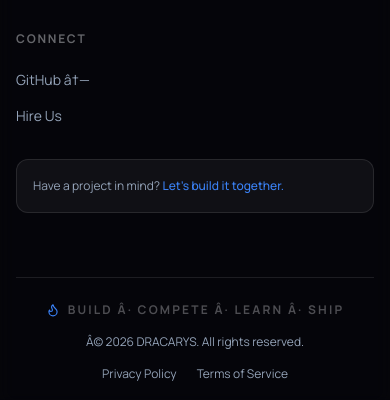
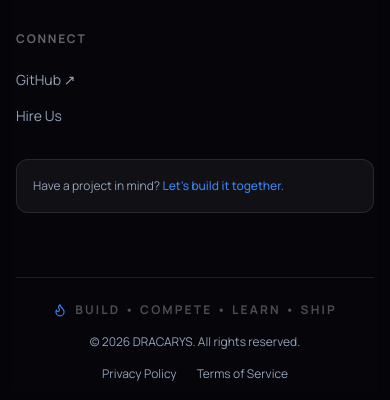
Before and after one commit to parthiban-dot/dracarysweb, a Next.js app: page /hackathons in a window 390 px wide. Shown: the part 1531-1931 px from the top of the page. Built offline with nearby package versions, Linux system fonts and the light colour scheme; no server answers; the database is empty.

Commit message:
fix: responsive marquee fade, remove last gradient on Classroom, fix character encodings

```diff
--- a/src/app/home-client.tsx
+++ b/src/app/home-client.tsx
@@ -108,7 +108,7 @@ export function HomeClient({ stats, featuredProjects, featuredHackathons, featur
             <motion.div initial={{ opacity: 0, x: -30 }} whileInView={{ opacity: 1, x: 0 }} viewport={{ once: true }} transition={{ duration: 0.6 }}>
 
               <h2 className="text-4xl md:text-5xl font-extrabold text-white mb-6 tracking-tight">
-                Built Beyond the <span className="text-transparent bg-clip-text bg-gradient-to-r from-primary to-secondary">Classroom.</span>
+                Built Beyond the <span className="text-white italic" style={{ fontFamily: "var(--font-kaushan)", fontWeight: 400, fontSize: "1.05em" }}>Classroom.</span>
               </h2>
 
               <p className="text-lg text-white/70 leading-relaxed mb-8">
--- a/src/components/layout/footer.tsx
+++ b/src/components/layout/footer.tsx
@@ -98,7 +98,7 @@ export function Footer() {
                     rel={link.external ? "noopener noreferrer" : undefined}
                     className="text-sm text-muted-foreground hover:text-primary transition-colors"
                   >
-                    {link.label} {link.external && "â†—"}
+                    {link.label} {link.external && "↗"}
                   </Link>
                 </li>
               ))}
@@ -119,11 +119,11 @@ export function Footer() {
           <div className="flex items-center gap-2">
             <Flame className="w-3.5 h-3.5 text-primary" />
             <p className="text-xs font-bold tracking-[0.18em] uppercase text-foreground/30">
-              Build Â· Compete Â· Learn Â· Ship
+              Build • Compete • Learn • Ship
             </p>
           </div>
           <p className="text-xs text-muted-foreground">
-            Â© {new Date().getFullYear()} DRACARYS. All rights reserved.
+            © {new Date().getFullYear()} DRACARYS. All rights reserved.
           </p>
           <div className="flex gap-5">
             <Link href="#" className="text-xs text-muted-foreground hover:text-primary transition-colors">
--- a/src/components/layout/navbar.tsx
+++ b/src/components/layout/navbar.tsx
@@ -147,11 +147,11 @@ export function Navbar() {
             <div className="flex items-center gap-2 mb-3">
               <Flame className="w-4 h-4 text-primary" />
               <p className="text-xs font-bold tracking-[0.2em] uppercase text-foreground/40">
-                Build Â· Compete Â· Learn Â· Ship
+                Build • Compete • Learn • Ship
               </p>
             </div>
             <p className="text-xs text-foreground/25">
-              Â© {new Date().getFullYear()} DRACARYS Engineering Team
+              © {new Date().getFullYear()} DRACARYS Engineering Team
             </p>
           </div>
         </div>
--- a/src/components/shared/tech-marquee.tsx
+++ b/src/components/shared/tech-marquee.tsx
@@ -19,8 +19,8 @@ export function TechMarquee() {
   return (
     <div className="relative w-full overflow-hidden py-4 select-none">
       {/* Fade edges */}
-      <div className="absolute left-0 top-0 bottom-0 w-24 z-10 bg-gradient-to-r from-background to-transparent pointer-events-none" />
-      <div className="absolute right-0 top-0 bottom-0 w-24 z-10 bg-gradient-to-l from-background to-transparent pointer-events-none" />
+      <div className="absolute left-0 top-0 bottom-0 w-10 sm:w-24 z-10 bg-gradient-to-r from-background to-transparent pointer-events-none" />
+      <div className="absolute right-0 top-0 bottom-0 w-10 sm:w-24 z-10 bg-gradient-to-l from-background to-transparent pointer-events-none" />
 
       <div
         ref={trackRef}
```
